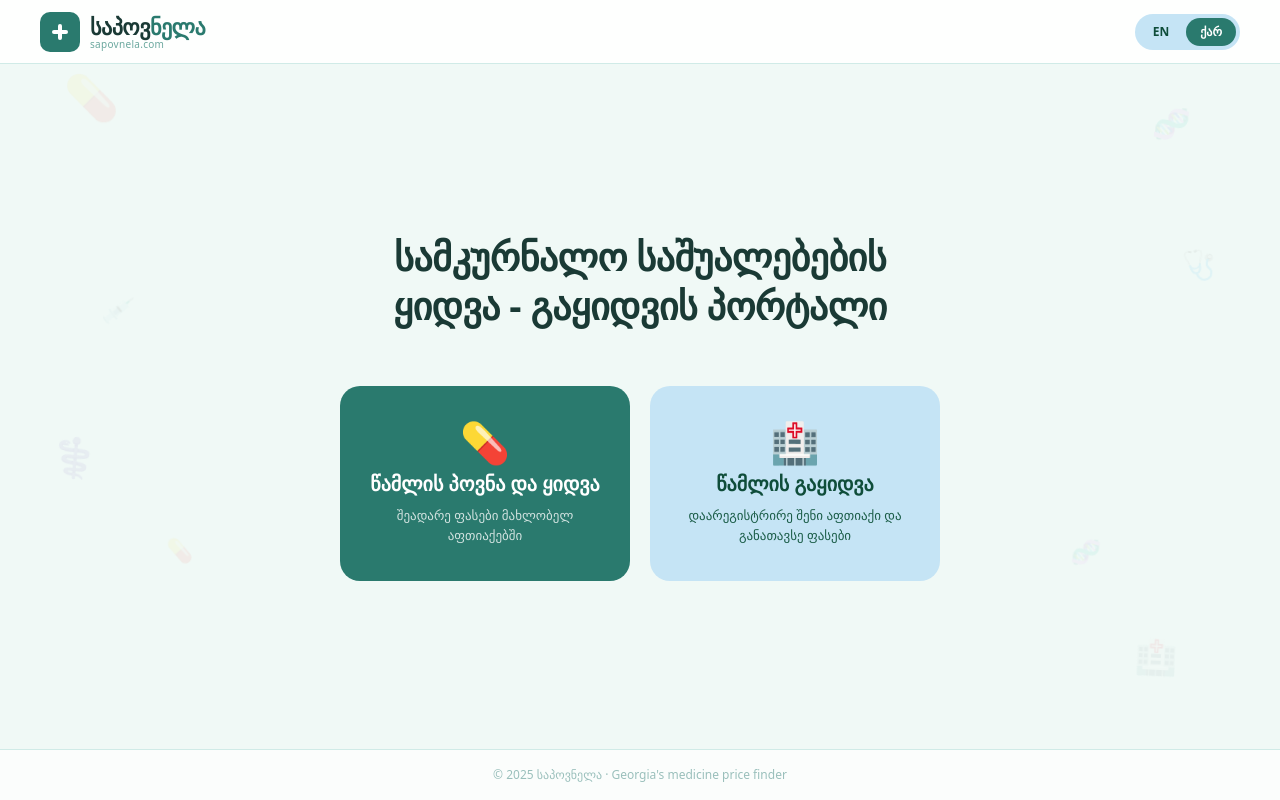
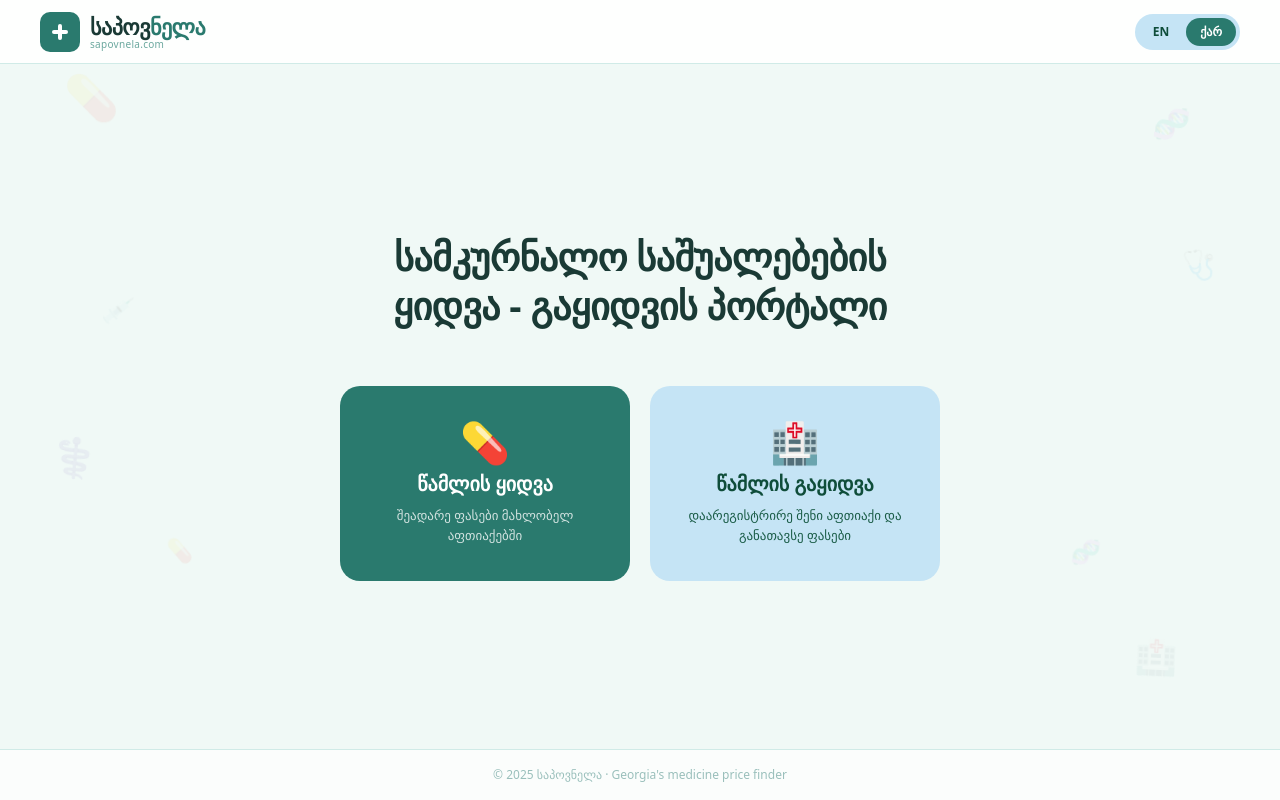
Before and after one commit to mouravi573/sapovnela, a Next.js app: page / in a window 1280 px wide. Built offline with nearby package versions, Linux system fonts and the light colour scheme.

Commit message:
fix Georgian text on landing page

```diff
--- a/app/page.js
+++ b/app/page.js
@@ -12,7 +12,7 @@ const translations = {
   },
   ge: {
     title: "სამკურნალო საშუალებების ყიდვა - გაყიდვის პორტალი",
-    find: "წამლის პოვნა და ყიდვა",
+    find: "წამლის ყიდვა",
     findDesc: "შეადარე ფასები მახლობელ აფთიაქებში",
     sell: "წამლის გაყიდვა",
     sellDesc: "დაარეგისტრირე შენი აფთიაქი და განათავსე ფასები",
```
